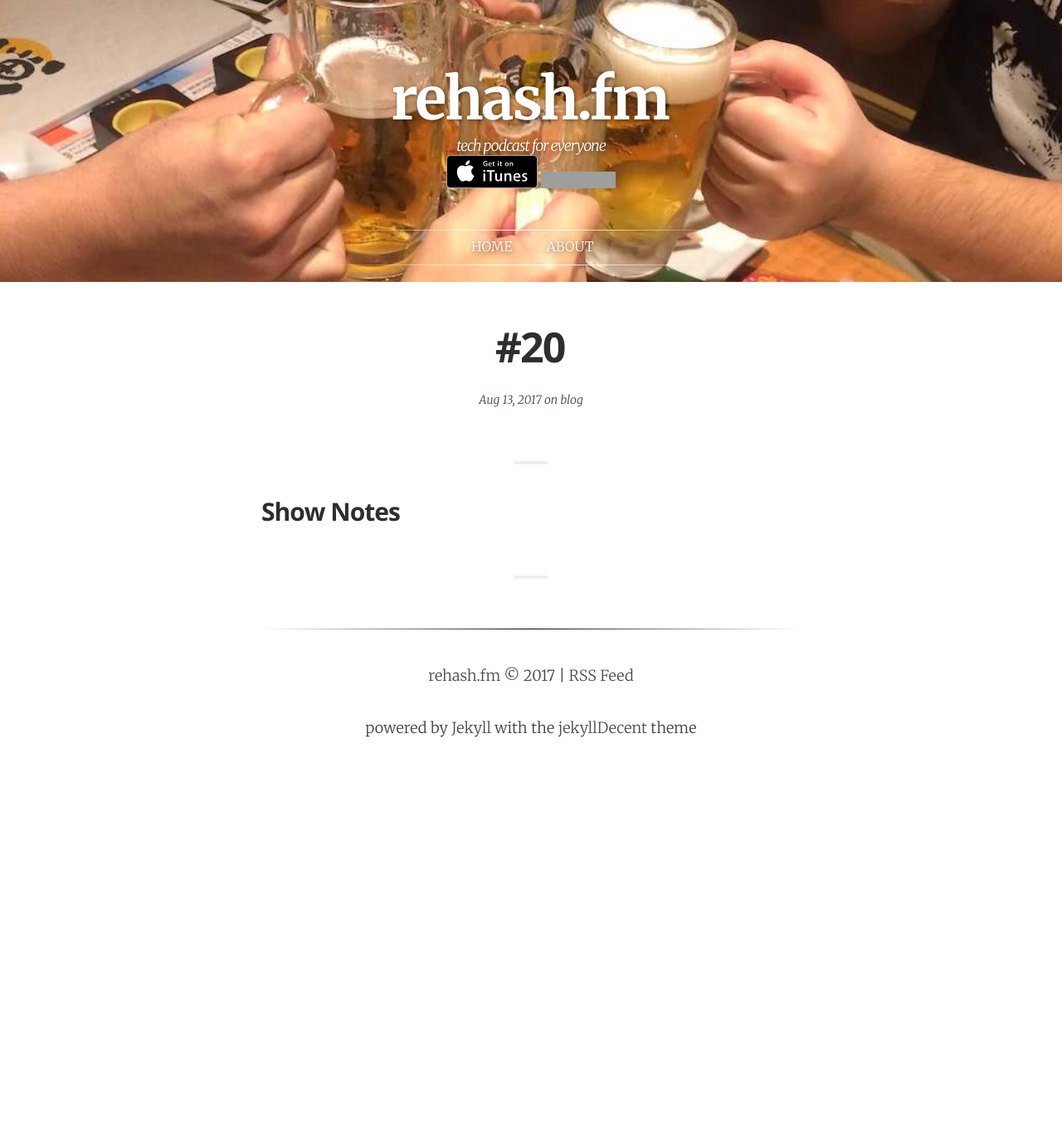
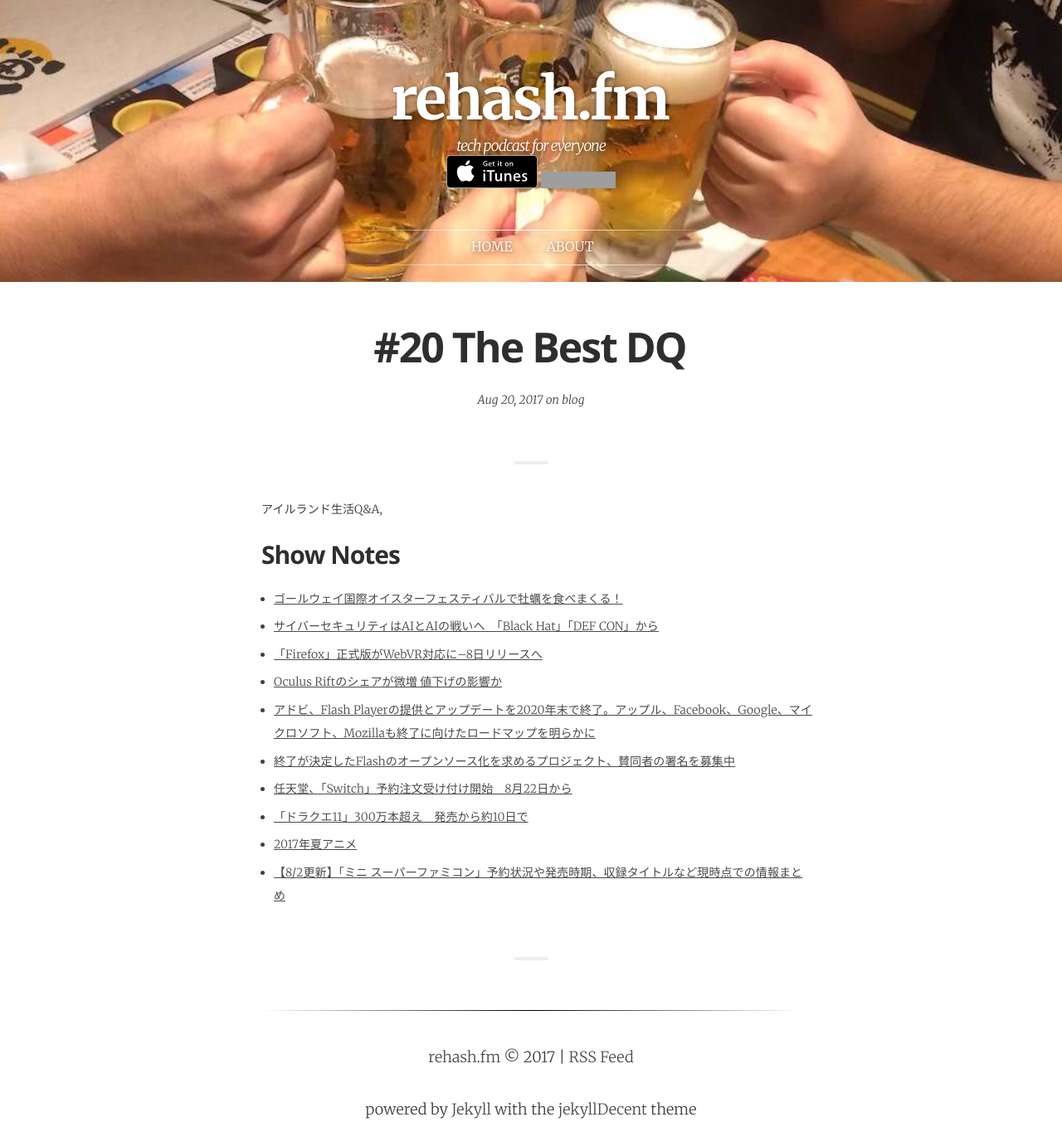
Before and after one commit to rehashfm/rehash.fm, a Jekyll site: the page built from _posts/2017-08-20-20.md, in a window 1280 px wide. Shown: the whole page at 83% size. Built offline with Jekyll 4.4.1, drawn with Linux system fonts in a browser that asks for light colours; some web fonts are replaced; before the commit the page ends 900 px from its top, so only the background shows below that; grey boxes are pictures that could not be loaded.

Commit message:
add links to #20

```diff
--- a/_posts/2017-08-20-20.md
+++ b/_posts/2017-08-20-20.md
@@ -1,11 +1,23 @@
 ---
 layout:            post
-title:             "#20"
-date:              2017-08-13 09:00:00 +0900
+title:             "#20 The Best DQ"
+date:              2017-08-20 09:00:00 +0900
 tags:              blog
 category:          Blog
 author:            smile-0yen,azihsoyn
 excerpt:
 ---
 
+アイルランド生活Q&A,
+
 ## Show Notes
+- [ゴールウェイ国際オイスターフェスティバルで牡蠣を食べまくる！](http://yuuma7.com/%E3%82%B4%E3%83%BC%E3%83%AB%E3%82%A6%E3%82%A7%E3%82%A4%E5%9B%BD%E9%9A%9B%E3%82%AA%E3%82%A4%E3%82%B9%E3%82%BF%E3%83%BC%E3%83%95%E3%82%A7%E3%82%B9%E3%83%86%E3%82%A3%E3%83%90%E3%83%AB%E3%81%A7%E7%89%A1/)
+- [サイバーセキュリティはAIとAIの戦いへ　「Black Hat」「DEF CON」から](http://cloud.watch.impress.co.jp/docs/column/infostand/1074578.html)
+- [「Firefox」正式版がWebVR対応に--8日リリースへ](https://japan.cnet.com/article/35105454/)
+- [Oculus Riftのシェアが微増 値下げの影響か](http://www.moguravr.com/oculus-rift-share/)
+- [アドビ、Flash Playerの提供とアップデートを2020年末で終了。アップル、Facebook、Google、マイクロソフト、Mozillaも終了に向けたロードマップを明らかに](http://www.publickey1.jp/blog/17/flash_player2020facebookgooglemozilla.html)
+- [終了が決定したFlashのオープンソース化を求めるプロジェクト、賛同者の署名を募集中](http://internet.watch.impress.co.jp/docs/yajiuma/1073477.html)
+- [任天堂、「Switch」予約注文受け付け開始　8月22日から](http://www.itmedia.co.jp/business/articles/1708/09/news107.html)
+- [「ドラクエ11」300万本超え　発売から約10日で](http://www.itmedia.co.jp/news/articles/1708/07/news060.html)
+- [2017年夏アニメ](https://akiba-souken.com/anime/summer/)
+- [【8/2更新】「ミニ スーパーファミコン」予約状況や発売時期、収録タイトルなど現時点での情報まとめ](https://www.inside-games.jp/article/2017/06/27/108157.html)
```
